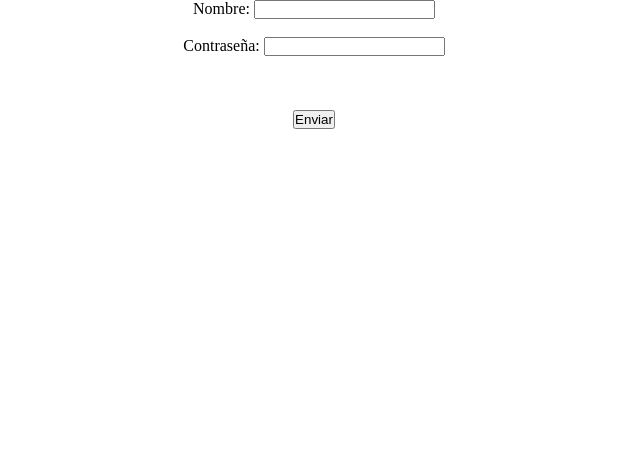
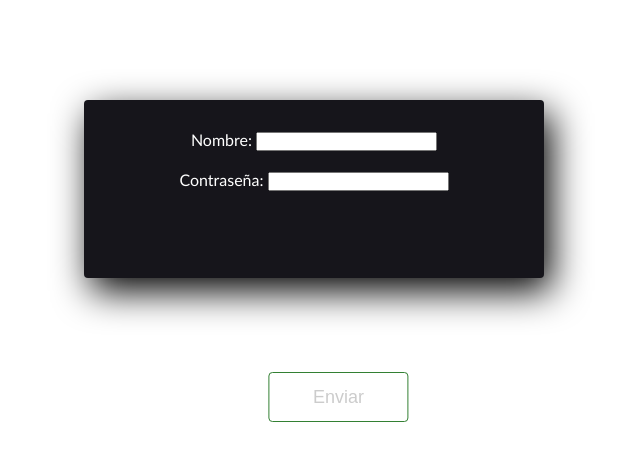
Before and after one commit to UPB-Grupo-7/SPRINT-A, a plain HTML site: page registro.html in a window 1280 px wide. Shown: the whole page, without its empty margins (326-966 px from the left). Drawn offline with Linux system fonts and the light colour scheme.

Commit message:
Update estilos.css

```diff
--- a/estilos.css
+++ b/estilos.css
@@ -134,3 +134,130 @@ button:hover::after {
     padding: 1em;
     margin-top: 20px;
 }
+
+
+/* DANIELA ZUÑIGA PINO*/
+
+#form_registro_usuario {
+    width: 400px;
+    background: #16151b;
+    padding: 30px;
+    margin: auto;
+    margin-top: 100px;
+    border-radius: 4px;
+    font-family: 'calibri';
+    color: white;
+    box-shadow: 7px 13px 37px #000;
+}
+
+#form_registro_usuario h4 {
+    font-size: 22px;
+    margin-bottom: 20px;
+}
+
+.controls {
+    width: 100%;
+    background: #1b1922;
+    padding: 10px;
+    border-radius: 4px;
+    margin-bottom: 16px;
+    border: 1px solid #16151b;
+    font-family: 'calibri';
+    font-size: 18px;
+    color: white;
+}
+
+#form_registro_usuario p {
+    height: 40px;
+    text-align: center;
+    font-size: 18px;
+    line-height: 40px;
+}
+
+#form_registro_usuario a {
+    color: white;
+    text-decoration: none;
+}
+
+#form_registro_usuario a:hover {
+    color: white;
+    text-decoration: underline;
+}
+
+#btn_enviar_registro {
+    position: absolute;
+    top: 94%;
+    left: 19%;
+    transform: translate(251%, -760%);
+}
+
+#btn_enviar_registro {
+    background: none;
+    color: #ccc;
+    width: 140px;
+    height: 50px;
+    border: 1px solid #338033;
+    font-size: 18px;
+    border-radius: 4px;
+    transition: .6s;
+    overflow: hidden;
+}
+
+#btn_enviar_registro:focus {
+    outline: none;
+}
+
+#btn_enviar_registro::before {
+    content: '';
+    display: block;
+    position: absolute;
+    background: rgba(255, 255, 255, .5);
+    width: 60px;
+    height: 100%;
+    left: 0;
+    top: 0;
+    opacity: .5s;
+    filter: blur(30px);
+    transform: translateX(-130px) skewX(-15deg);
+}
+
+#btn_enviar_registro::after {
+    content: '';
+    display: block;
+    position: absolute;
+    background: rgba(255, 255, 255, .2);
+    width: 30px;
+    height: 100%;
+    left: 30px;
+    top: 0;
+    opacity: 0;
+    filter: blur(30px);
+    transform: translate(-100px) scaleX(-15deg);
+}
+
+#btn_enviar_registro:hover {
+    background: #338033;
+    cursor: pointer;
+}
+
+#btn_enviar_registro:hover:before {
+    transform: translateX(300px) skew(-15deg);
+    opacity: .6;
+    transition: .7s;
+}
+
+#btn_enviar_registro:hover::after {
+    transform: translateX(300px) skew(-15deg);
+    opacity: 1;
+    transition: .7s;
+}
+
+#in_usuario{
+    color: rgba(255, 255, 255, 0.9);
+    text-align: center;
+}
+
+#in_contrasena{
+    color: rgba(255, 255, 255, 0.9);
+    text-align: center;
+}
```
